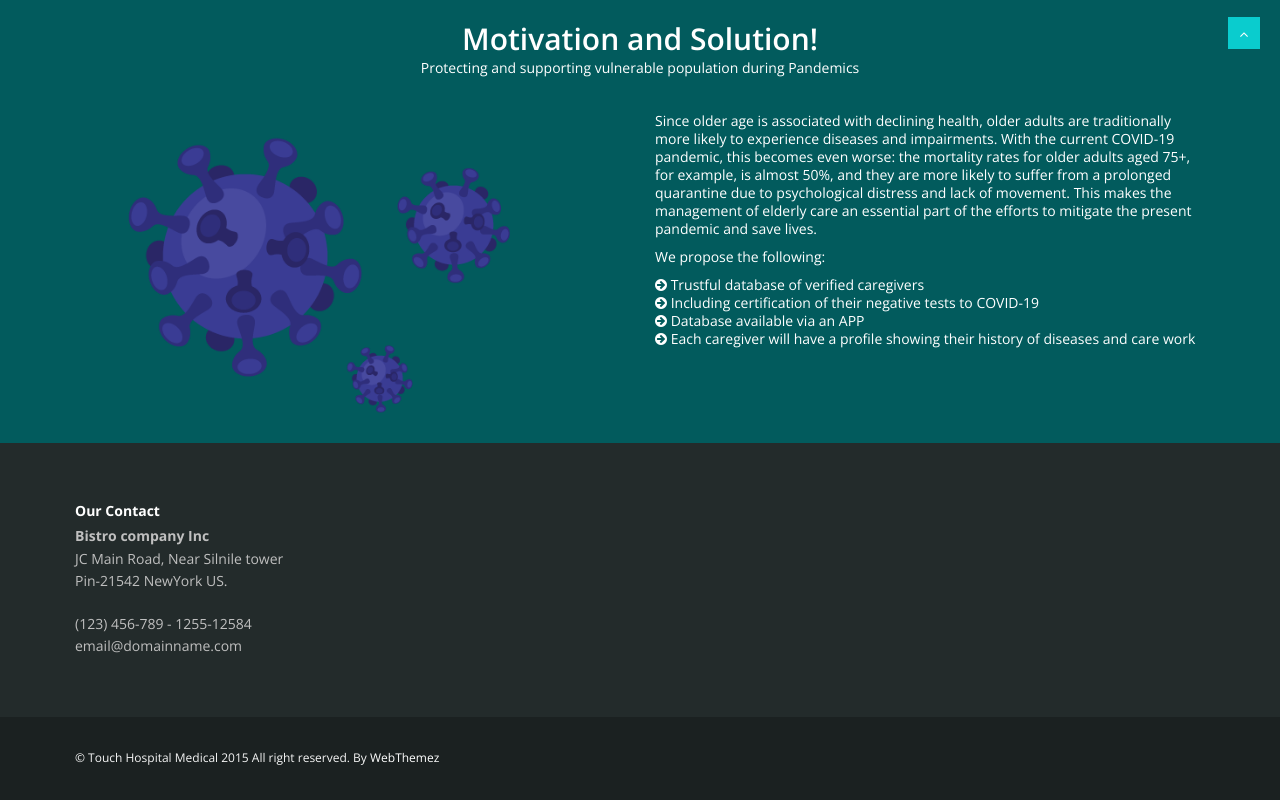
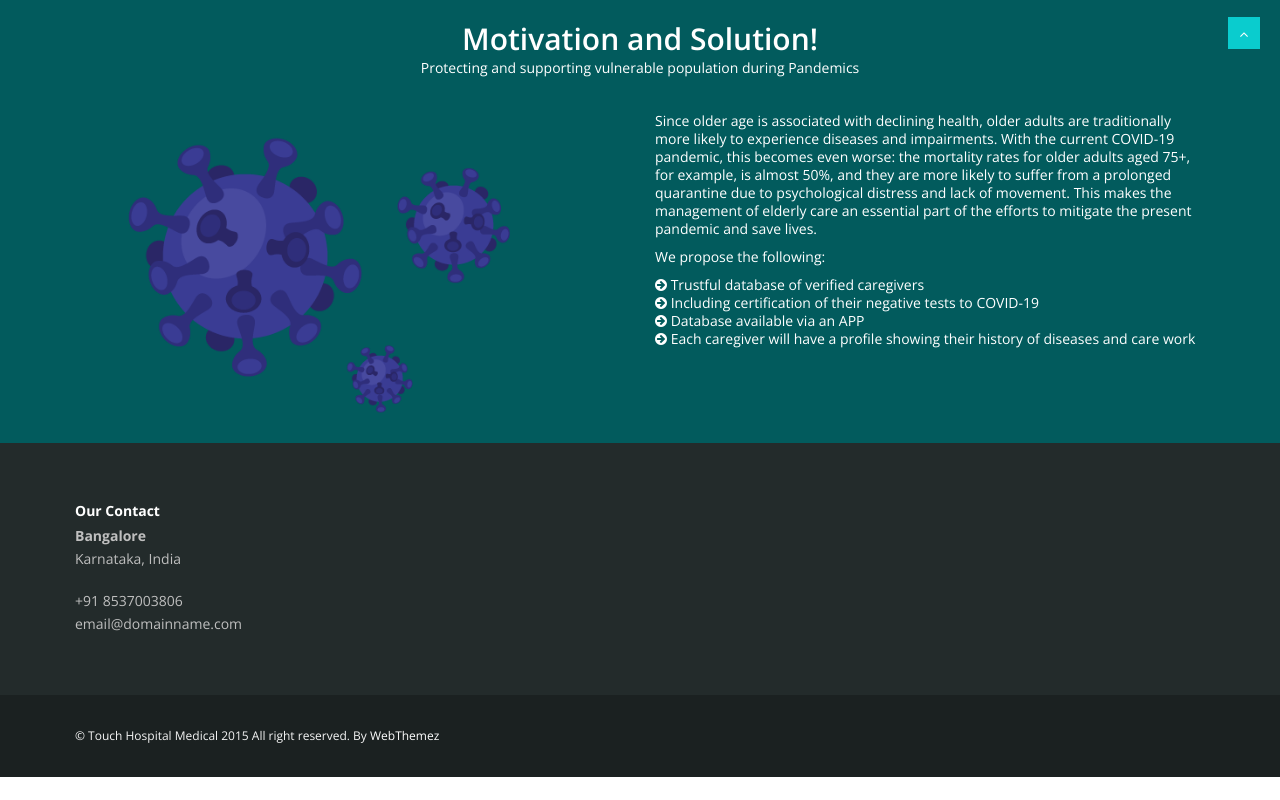
Before and after one commit to ShivamAgarwal-code/AgeDip, a website: page src/index.html in a window 1280 px wide. Shown: the part 751-1551 px from the top of the page. After the commit the page ends 1528 px from the top, so only its background shows below. Drawn offline with nearby package versions, Linux system fonts and the light colour scheme.

Commit message:
Update index.html

```diff
--- a/src/index.html
+++ b/src/index.html
@@ -2,7 +2,7 @@
 <html lang="en">
 <head>
 <meta charset="utf-8">
-<title>TRUEDIP web site</title>
+<title>AgeDIP web site</title>
 <meta name="viewport" content="width=device-width, initial-scale=1.0" />
 <meta name="description" content="" />
 <meta name="author" content="http://webthemez.com" />
@@ -197,11 +197,10 @@
 				<div class="widget">
 					<h5 class="widgetheading">Our Contact</h5>
 					<address>
-					<strong>Bistro company Inc</strong><br>
-					JC Main Road, Near Silnile tower<br>
-					 Pin-21542 NewYork US.</address>
+					<strong>Bangalore</strong><br>
+					Karnataka, India</address>
 					<p>
-						<i class="icon-phone"></i> (123) 456-789 - 1255-12584 <br>
+						<i class="icon-phone"></i> +91 8537003806<br>
 						<i class="icon-envelope-alt"></i> email@domainname.com
 					</p>
 				</div>
```
